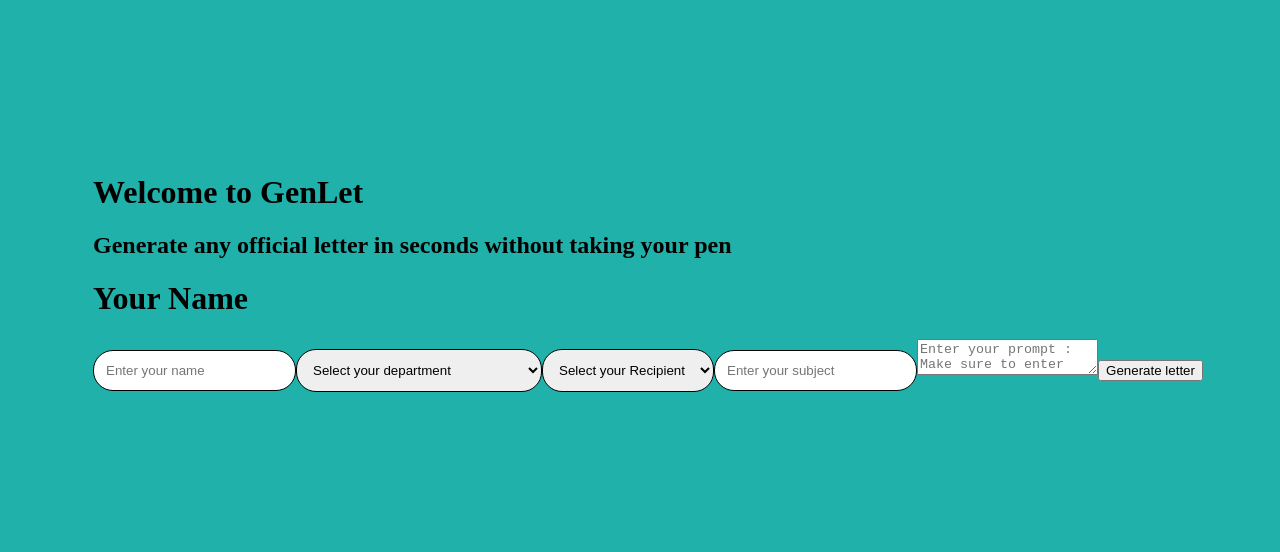
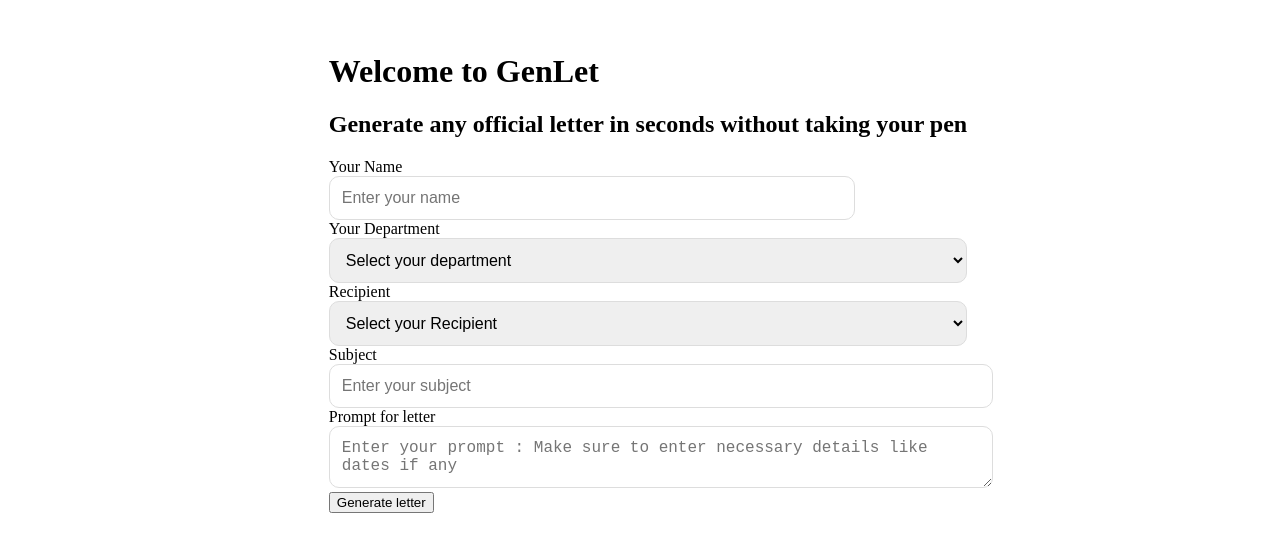
Before and after one commit to F7Z7/learning-React, a React (Vite) app: page / in a window 1280 px wide. Shown: the part 136-688 px from the top of the page. Built offline with nearby package versions, Linux system fonts and the light colour scheme.

Commit message:
added 75% css

```diff
--- a/src/App.css
+++ b/src/App.css
@@ -1,23 +1,32 @@
 body {
-    background-color: lightseagreen;
+    @apply flex flex-col items-center justify-center h-screen w-full ;
+}
+
+main{
     display: flex;
     flex-direction: column;
-    align-items: center;
-    justify-content: center;
-    height: 100vh;
+    margin:1rem;
+    height:100%;
+}
+#name{
+    width: 500px;
+    border: 1px solid #ddd;
+    border-radius: 10px;
+    padding: 12px;
+    font-size: 16px;
+
+}
+input, select, textarea {
+    border: 1px solid #ddd;
+    border-radius: 10px;
+    padding: 12px;
+    font-size: 16px;
     width: 100%;
-    overflow:hidden;
-}
-input,select{
-    border: black solid 1px;
-    border-radius: 20px;
-    height: auto;
-   max-width: 100%;
-    padding: 12px; /* Equivalent to p-3 in Tailwind */
-    outline: none; /* Remove default focus outline */
+
 }
 
-input:focus,select:focus {
-    border: none;
-    outline: 2px solid #93C5FD; /* Equivalent to focus:outline-blue-300 */
+input:focus, select:focus, textarea:focus {
+    border: 2px solid #3B82F6;
+    box-shadow: 0px 4px 8px rgba(59, 130, 246, 0.3);
+    /*transform: scale(1.1);*/
 }
--- a/src/components/FormData.jsx
+++ b/src/components/FormData.jsx
@@ -23,18 +23,24 @@ export default function FormData() {
     const departments = ["Computer Science", "Electrical and Electronics", "Mechanical Engineering", "Electronics and Communication", "Robotics and Artificial Intelligence", "Civil Engineering", "Architecture"]
     const recipients = ["Principal", "HOD"]
     return (
-        <main className="flex flex-col justify-center items-center bg-blue-500 m-1 p-10 h-75%">
-            <div className="flex flex-col justify-center items-center m-3 w-auto">
-                <h1 className="font-bold text-3xl">Welcome to GenLet</h1>
-                <h2 className="font-semibold text-center">Generate any official letter in seconds without taking your
-                    pen</h2>
+
+        <main className="bg-gradient-to-b from-blue-400 to-blue-700 p-8 rounded-xl shadow-lg shadow-blue-500/50">
+            <div className="cursorMap"/>
+            <div className="flex flex-col justify-center items-center m-3 ">
+                <h1 className="text-black-900 text-3xl font-bold drop-shadow-md">
+                    Welcome to GenLet
+                </h1>
+                <h2 className="text-black-500 font-medium">
+                    Generate any official letter in seconds without taking your pen
+                </h2>
             </div>
             <form onSubmit={handleSubmit}
-                  className="shadow-lg p-6 rounded-lg w-full max-w-md flex flex-col items-start justify-center bg-white gap-4 m-2 w-auto ">
-                <label>
+                  className="flex flex-col gap-4 p-5 bg-white rounded-xl shadow-md">
+                <div className="relative">
+                    <label className="block text-sm font-medium text-gray-700 mb-1">Your Name</label>
+                    <div className="relative ">
                         {/*Input Name*/}
-                    <h1>Your Name</h1>
-                    <input
+                        <input id="name"
                                type="text"
                                name="from"
                                placeholder="Enter your name"
@@ -42,20 +48,30 @@ export default function FormData() {
                                onChange={handleChange}
                                required
                         />
-                    </label>
+                    </div>
+                </div>
                 {/*Selecting the department of the student ,dropdown menu*/}
+                <div className="relative">
+                    <label className="block text-sm font-medium text-gray-700 mb-1">Your Department</label>
+                    <div className="relative">
                         <select
                             name="fromDepartment"
+                            className="w-full px-4 py-3 rounded-lg border border-gray-300 appearance-none bg-white focus:ring-2 focus:ring-blue-500 focus:border-transparent transition duration-200"
                             value={formData.fromDepartment}
                             onChange={handleChange}
                             required
                         >
-                        <option value=""> Select your department</option>
-                        {departments.map((dept, index) =>
+                            <option value="">Select your department</option>
+                            {departments.map((dept, index) => (
                                 <option key={index} value={dept}>{dept}</option>
-                        )}
+                            ))}
                         </select>
+                    </div>
+                </div>
                 {/* Recipient details*/}
+                <div className="relative">
+                    <label className="block text-sm font-medium text-gray-700 mb-1">Recipient</label>
+                    <div className="relative">
                         <select
                             name="to"
                             value={formData.to}
@@ -65,9 +81,13 @@ export default function FormData() {
                             {recipients.map((recipient, index) =>
                                 <option key={index} value={recipient}>{recipient}</option>)}
                         </select>
-
+                    </div>
+                </div>
                 {/* a simple conditional is applied, so as to display the departments if and oln if the recipient is a head of a department*/}
                 {formData.to === "HOD" && (
+                    <div className="relative">
+                        <label className="block text-sm font-medium text-gray-700 mb-1">Recipient Department</label>
+                        <div className="relative">
                             <select
                                 name="toDepartment"
                                 value={formData.toDepartment}
@@ -79,17 +99,28 @@ export default function FormData() {
                                     <option key={index} value={dept}>{dept}</option>
                                 )}
                             </select>
+                        </div>
+                    </div>
                 )
                 }
                 {/*subject for letter*/}
-                <input className="w-100% p-2 border border-gray-300 rounded-lg focus:outline-none focus:ring-2 focus:ring-blue-500 focus:border-blue-500 transition-all"
+                <div className="relative">
+                    <label className="block text-sm font-medium text-gray-700 mb-1">Subject</label>
+                    <div className="relative">
+                        <input
+                            className="w-100% p-2 border border-gray-300 rounded-lg focus:outline-none focus:ring-2 focus:ring-blue-500 focus:border-blue-500 transition-all"
                             type="text"
                             name="subject"
                             placeholder="Enter your subject"
                             value={formData.subject}
                             onChange={handleChange}
                             required/>
+                    </div>
+                </div>
                 {/*prompt for letter*/}
+                <div className="relative">
+                    <label className="block text-sm font-medium text-gray-700 mb-1">Prompt for letter</label>
+                    <div className="relative">
                 <textarea
                     className="w-full h-32 p-2 border rounded resize-none overflow-auto break-words focus:border-blue-500 focus:outline-none "
                     name="prompt"
@@ -98,9 +129,11 @@ export default function FormData() {
                     onChange={handleChange}
 
                 />
+                    </div>
+                </div>
                 <button
                     type="submit"
-                    className="w-full sm:w-auto p-3 bg-blue-500 border self-center text-white font-semibold cursor-pointer transition-transform duration-300 ease-out hover:scale-110 text-lg hover:bg-white hover:text-blue-500 hover:border-blue-500"
+                    className="w-full rounded-xl sm:w-auto p-3 bg-blue-500 border self-center text-white font-semibold cursor-pointer transition-transform duration-300 ease-out hover:scale-110 text-lg hover:bg-white hover:text-blue-500 hover:border-blue-500 hover:-translate-y-1 hover:shadow-lg hover:shadow-blue-300"
                 >
                     Generate letter
                 </button>
```
Lines whose indentation alone changed are shown as unchanged.
